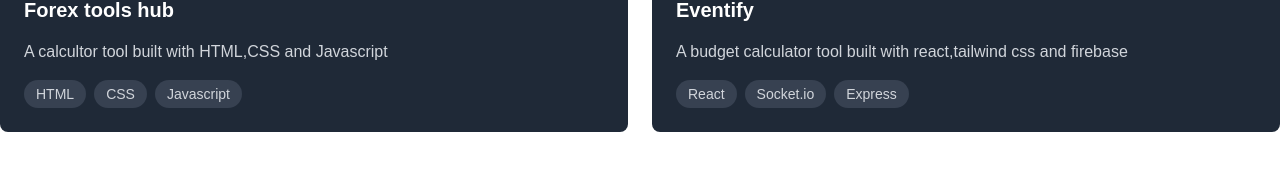
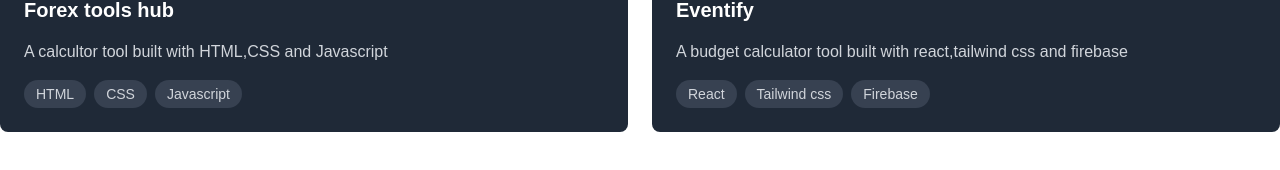
Before and after one commit to jordant007/my-portfolio, a Next.js app: page / in a window 1280 px wide. Shown: the part 1536-1706 px from the top of the page. Built offline with nearby package versions, Linux system fonts and the light colour scheme.

Commit message:
made changes on featured projects tags

```diff
--- a/app/page.tsx
+++ b/app/page.tsx
@@ -141,7 +141,7 @@
     {
       title: 'Eventify',
       description: 'A budget calculator tool built with react,tailwind css and firebase',
-      tags: ['React', 'Socket.io', 'Express']
+      tags: ['React', 'Tailwind css', 'Firebase']
     }
   ];
 
--- a/app/projects/page.tsx
+++ b/app/projects/page.tsx
@@ -25,7 +25,7 @@
       image: '/screenshots/clozzet.png.png',
       tags: ['React', 'Tailwind css', 'Firebase'],
       github: 'https://github.com/jordant007/clozzet',
-      live: 'https://clozzet.vercel.app/',
+      live: 'https://dashboard-demo.com',
       highlights: [
         'Implemented authentication using firebase',
         'Implemented UI using react and tailwindcss',
```
